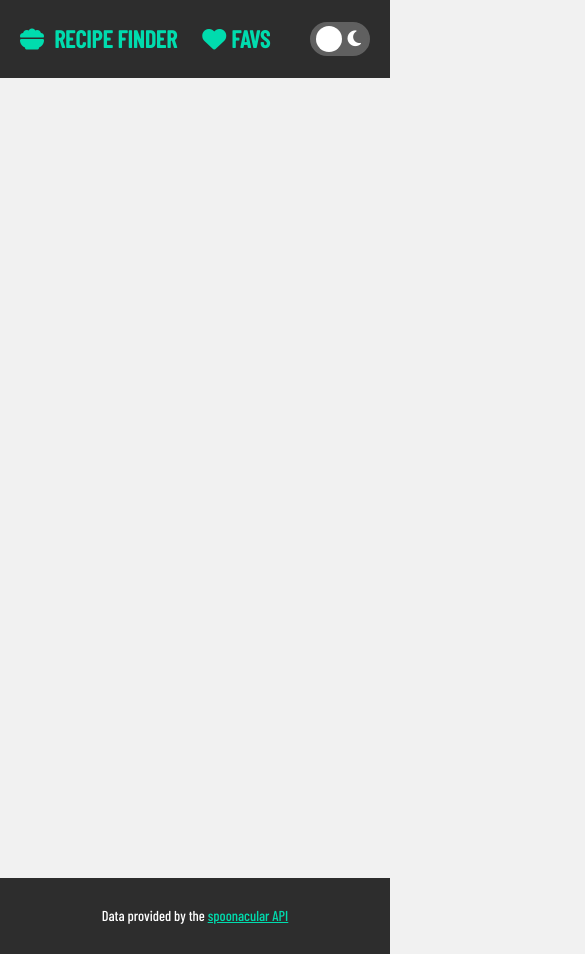
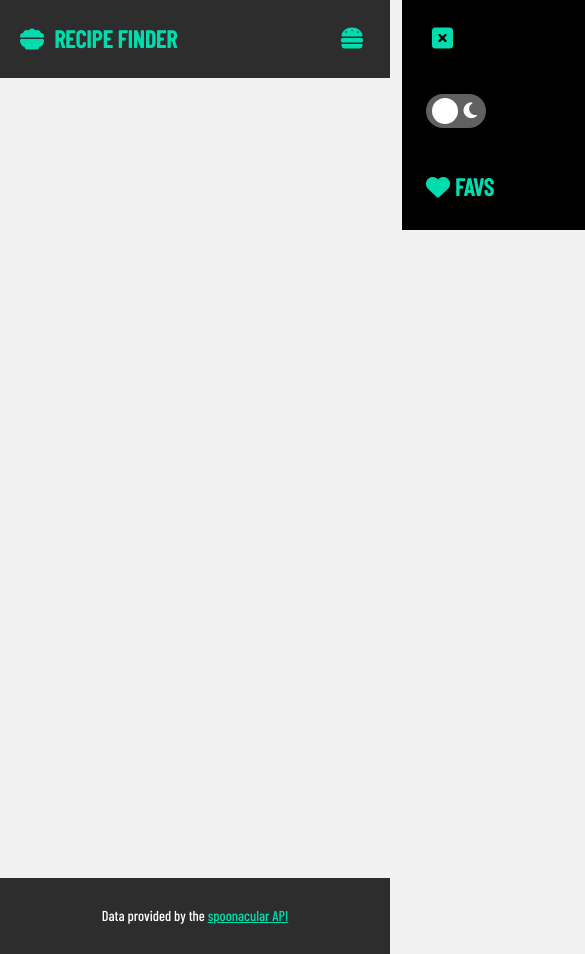
Before and after one commit to cassianebel/recipe-app, a React (Vite) app: page / in a window 390 px wide. Shown: the top 954 px of the page, 585 px wide, since content can reach past the window. Built offline with nearby package versions, Linux system fonts and the light colour scheme; no server answers; a web font is replaced by a local one.

Commit message:
style mobile nav, organize css

```diff
--- a/src/App.css
+++ b/src/App.css
@@ -3,7 +3,6 @@
   --primary-dark: #006852;
   --secondary-color: #00dcae;
 }
-
 body {
   margin: 0;
   background-color: #f1f1f1;
@@ -15,6 +14,7 @@ body {
   line-height: 1.6;
   font-family: "Barlow Condensed", Arial, Helvetica, sans-serif;
 }
+/** Header **/
 header {
   display: flex;
   justify-content: space-between;
@@ -29,49 +29,12 @@ header a {
   text-decoration: none;
   text-transform: uppercase;
 }
-header div {
+.fa-bowl-food {
+  margin-right: 10px;
+}
+#nav {
   display: flex;
   align-items: center;
-}
-h1 {
-  margin: 30px 20px;
-  font-style: normal;
-  line-height: 1.2;
-  font-family: "Shadows Into Light", "Comic Sans MS", Arial, Helvetica,
-    sans-serif;
-  text-align: center;
-}
-main {
-  min-height: 90vh;
-}
-b {
-  font-weight: 500;
-}
-img {
-  border-radius: 4px;
-  max-width: 100%;
-}
-a {
-  transition: 0.3s;
-  color: var(--primary-color);
-}
-a:hover {
-  color: #009a7a;
-}
-footer {
-  background-color: #2d2d2d;
-  padding: 12px;
-  color: #fff;
-}
-footer p {
-  font-size: 0.9rem;
-  text-align: center;
-}
-footer a {
-  color: var(--secondary-color);
-}
-.fa-bowl-food {
-  margin-right: 10px;
 }
 a#favs {
   margin-right: 40px;
@@ -138,6 +101,72 @@ input:checked + .slider:before {
 input:checked + .slider .fa-sun {
   opacity: 1;
 }
+header button {
+  border: none;
+  background-color: unset;
+  color: var(--secondary-color);
+  font-size: 1.5rem;
+}
+header button:focus,
+header button:focus-visible {
+  outline: none;
+  box-shadow: none;
+  text-shadow: 0 0 10px var(--secondary-color);
+}
+
+/** Main **/
+h1 {
+  margin: 30px 20px;
+  font-style: normal;
+  line-height: 1.2;
+  font-family: "Shadows Into Light", "Comic Sans MS", Arial, Helvetica,
+    sans-serif;
+  text-align: center;
+}
+main {
+  min-height: 90vh;
+}
+b {
+  font-weight: 500;
+}
+img {
+  border-radius: 4px;
+  max-width: 100%;
+}
+a {
+  transition: 0.3s;
+  color: var(--primary-color);
+}
+a:hover {
+  color: #009a7a;
+}
+a:focus,
+a:focus-visible,
+button.load-more:focus,
+button.load-more:focus-visible {
+  outline: var(--primary-color) solid 2px;
+  box-shadow: 0 0 10px var(--secondary-color);
+}
+a:not(.recipe):focus,
+a:not(.recipe):focus-visible {
+  border-radius: 3px;
+  text-decoration: none;
+}
+button.favorite {
+  position: relative;
+  top: -5px;
+  cursor: pointer;
+  margin: 0 20px;
+  border: none;
+  background: none;
+  color: var(--primary-color);
+  font-size: 2rem;
+}
+button.favorite:focus,
+button.favorite:focus-visible {
+  outline: none;
+  text-shadow: 0 0 10px var(--secondary-color);
+}
 .loader {
   animation: loading 0.8s ease infinite;
   margin: 0 auto;
@@ -159,14 +188,8 @@ input:checked + .slider .fa-sun {
   margin: 20px;
   text-align: center;
 }
-.recipe h2 {
-  margin: 15px;
-  font-style: normal;
-  line-height: 1.2;
-  font-family: "Shadows Into Light", "Comic Sans MS", Arial, Helvetica,
-    sans-serif;
-  text-align: center;
-}
+
+/** Recipe List **/
 #recipes {
   display: grid;
   grid-template-columns: repeat(auto-fill, minmax(312px, 1fr));
@@ -176,6 +199,14 @@ input:checked + .slider .fa-sun {
 #recipes a {
   color: #000;
   text-decoration: none;
+}
+.recipe h2 {
+  margin: 15px;
+  font-style: normal;
+  line-height: 1.2;
+  font-family: "Shadows Into Light", "Comic Sans MS", Arial, Helvetica,
+    sans-serif;
+  text-align: center;
 }
 .recipe {
   transition: 0.3s;
@@ -192,18 +223,6 @@ input:checked + .slider .fa-sun {
 .recipe:active,
 .recipe:focus-visible {
   transform: rotate(0deg) !important;
-}
-a:focus,
-a:focus-visible,
-button:not(.favorite):focus,
-button:not(.favorite):focus-visible {
-  outline: var(--primary-color) solid 2px;
-  box-shadow: 0 0 10px var(--secondary-color);
-}
-a:not(.recipe):focus,
-a:not(.recipe):focus-visible {
-  border-radius: 3px;
-  text-decoration: none;
 }
 .load-more {
   display: block;
@@ -222,6 +241,8 @@ a:not(.recipe):focus-visible {
 .load-more:hover {
   background-color: var(--primary-dark);
 }
+
+/** Recipe Details Page **/
 .recipe-page {
   margin: 0 auto;
   max-width: 1366px;
@@ -239,40 +260,8 @@ a:not(.recipe):focus-visible {
   font-size: 0.8rem;
   text-align: center;
 }
-.summary {
-  margin: 0 20px;
-}
-button.favorite {
-  position: relative;
-  top: -5px;
-  cursor: pointer;
-  margin: 0 20px;
-  border: none;
-  background: none;
-  color: var(--primary-color);
-  font-size: 2rem;
-}
-button.favorite:focus,
-button.favorite:focus-visible {
-  outline: none;
-  text-shadow: 0 0 10px var(--secondary-color);
-}
-ul.diets {
-  display: flex;
-  flex-wrap: wrap;
-  justify-content: center;
-  gap: 10px;
-  margin: 0;
-  margin: 20px 10px;
-  padding: 0;
-  list-style-type: none;
-}
-ul.diets li {
-  border-radius: 17px;
-  background-color: #626262;
-  padding: 2px 12px 4px 12px;
-  color: #fff;
-  font-size: 1rem;
+.recipe-page .summary {
+  margin: 20px;
 }
 .recipe-page h2 {
   display: flex;
@@ -292,8 +281,22 @@ ul.diets li {
   color: #fff;
   font-size: 1.2rem;
 }
-.recipe-page .summary {
-  margin: 20px;
+ul.diets {
+  display: flex;
+  flex-wrap: wrap;
+  justify-content: center;
+  gap: 10px;
+  margin: 0;
+  margin: 20px 10px;
+  padding: 0;
+  list-style-type: none;
+}
+ul.diets li {
+  border-radius: 17px;
+  background-color: #626262;
+  padding: 2px 12px 4px 12px;
+  color: #fff;
+  font-size: 1rem;
 }
 ul.ingredients-list,
 ol.instructions {
@@ -315,6 +318,46 @@ ul.ingredients-list {
   text-align: center;
 }
 
+/** Footer **/
+footer {
+  background-color: #2d2d2d;
+  padding: 12px;
+  color: #fff;
+}
+footer p {
+  font-size: 0.9rem;
+  text-align: center;
+}
+footer a {
+  color: var(--secondary-color);
+}
+
+/** Media Queries **/
+@media (max-width: 768px) {
+  #nav {
+    display: flex;
+    position: absolute;
+    top: 0;
+    right: 0;
+    flex-direction: column-reverse;
+    align-items: flex-start;
+    gap: 40px;
+    z-index: 2;
+    transition: 0.5s;
+    margin-right: -220px;
+    background-color: #000;
+    padding: 24px;
+    width: 160px;
+  }
+  #nav.open {
+    margin-right: 0;
+  }
+}
+@media (min-width: 769px) {
+  header button {
+    display: none;
+  }
+}
 @media (min-width: 1024px) {
   .image-container {
     float: left;
@@ -346,6 +389,7 @@ ul.ingredients-list {
   }
 }
 
+/** Dark Mode **/
 [data-theme="dark"] body {
   background-color: #202020;
   color: #f2f2f2;
--- a/src/App.jsx
+++ b/src/App.jsx
@@ -99,14 +99,26 @@ function App() {
     };
   }, []);
 
+  const handleOpenNav = () => {
+    document.getElementById("nav").classList.add("open");
+  };
+
+  const handleCloseNav = () => {
+    document.getElementById("nav").classList.remove("open");
+  };
+
   return (
     <>
       <header>
         <NavLink to="/recipe-app/recipes">
           <i className="fa-solid fa-bowl-food"></i>Recipe Finder
         </NavLink>
-        <div>
-          <NavLink id="favs" to="/recipe-app/favorites">
+        <div id="nav">
+          <NavLink
+            id="favs"
+            to="/recipe-app/favorites"
+            onClick={() => handleCloseNav()}
+          >
             <i className="fa-solid fa-heart"></i> Favs
           </NavLink>
           <label className="switch">
@@ -116,7 +128,13 @@ function App() {
               <i className="fa-solid fa-moon"></i>
             </span>
           </label>
+          <button id="close-nav" onClick={() => handleCloseNav()}>
+            <i className="fa-solid fa-square-xmark"></i>
+          </button>
         </div>
+        <button id="nav-btn" onClick={() => handleOpenNav()}>
+          <i className="fa-solid fa-burger"></i>
+        </button>
       </header>
       <main>
         <Routes>
--- a/src/components/RecipeDetail.jsx
+++ b/src/components/RecipeDetail.jsx
@@ -85,6 +85,10 @@ const RecipeDetail = () => {
               </ol>
             </div>
           </div>
+          <p className="source">
+            This recipe sourced from{" "}
+            <a href={recipe.sourceUrl}>{recipe.sourceName}</a>
+          </p>
         </div>
       ) : (
         <div className="recipe-page">
```
